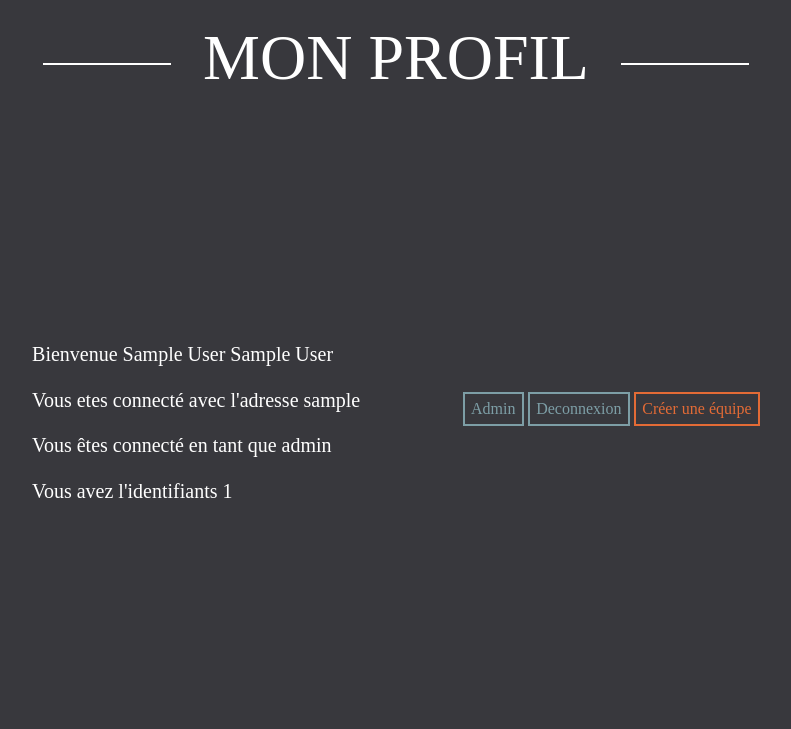
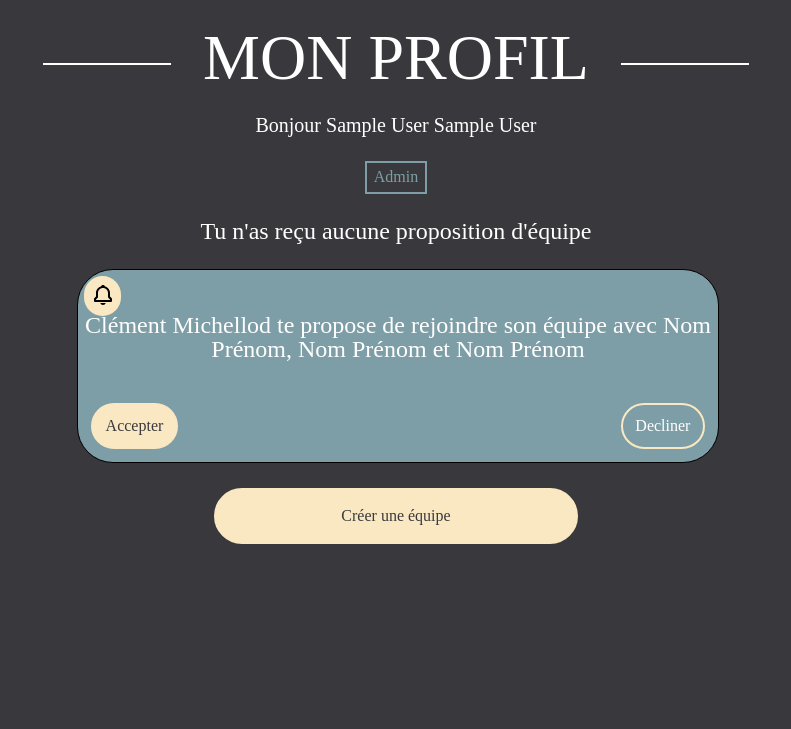
Before and after one commit to Klaimand22/rallye_video, a PHP site: page /session-bienvenue.php in a window 1280 px wide. Shown: the part 57-786 px from the top of the page, without its empty margins (244-1035 px from the left). Run offline with PHP 8.4, Linux system fonts and the light colour scheme; the visitor is signed in with stand-in values (Sample User, id 1); some libraries are stand-ins or nearby versions.

Commit message:
FRONT : page profil, card team

```diff
--- a/css/global.css
+++ b/css/global.css
@@ -118,3 +118,96 @@
   font-weight: 500;
   margin: 0.5vw;
 }
+
+.center {
+  text-align: center;
+}
+
+.button-main {
+  padding: 18px 125px 18px 125px;
+  background-color: #FAE8C2;
+  color: #39393E;
+  border: 0.2vw solid #FAE8C2;
+  border-radius: 36px;
+  font-family: Gotham;
+  font-weight: 500;
+}
+
+.button-main:hover {
+  transition: all 0.1s ease-in-out;
+  background-color: transparent;
+  color: #FFFFFF;
+}
+
+.button-main-variant {
+  padding: 18px 125px 18px 125px;
+  background-color: transparent;
+  color: #FFFFFF;
+  border: 0.2vw solid #FAE8C2;
+  border-radius: 36px;
+  font-family: Gotham;
+  font-weight: 500;
+}
+
+.button-main-variant:hover {
+  transition: all 0.1s ease-in-out;
+  background-color: #FAE8C2;
+  color: #39393E;
+}
+
+.center-div {
+  margin-top: 2vw;
+  display: flex;
+  justify-content: center;
+}
+
+.team-card {
+  height: 15vw;
+  background-color: #7D9EA6;
+  width: 50%;
+  transform: translateX(50%);
+  border: solid 1px;
+  border-radius: 36px;
+  display: flex;
+  flex-direction: column;
+}
+
+.card-icon {
+  position: absolute;
+  left: 0.5vw;
+  top: 0.5vw;
+  background-color: #FAE8C2;
+  padding: 0.5vw;
+  border-radius: 36px;
+}
+
+.card-text {
+  display: flex;
+  width: 100%;
+  height: 70%;
+  align-items: center;
+  justify-content: center;
+  font-family: 'Gotham';
+  font-weight: 500;
+  color: #FFFFFF;
+  font-size: 24px;
+  text-align: center;
+}
+
+.card-buttons {
+  display: flex;
+  justify-content: space-between;
+  margin: 0 1vw 1vw 1vw;
+
+}
+
+.btn-card {
+  padding: 1vw;
+}
+
+.noprop {
+  color: #FFFFFF;
+  font-family: 'Gotham';
+  font-weight: 500;
+  font-size: 24px;
+}
--- a/session-bienvenue.php
+++ b/session-bienvenue.php
@@ -19,24 +19,40 @@
     <?php include("./components/header.php")
     ?>
     <h1>Mon profil</h1>
-    <main>
+    <div class="center">
+        <h2>Bonjour <?= $_SESSION["prenom"] ?> <?= $_SESSION["nom"] ?></h2>
+    </div>
+    <div>
+    <div class="center-div">
+        <?php if($role == "admin") {
+            echo "<a id=deconnexion href='admin.php'>Admin</a>";
+        } ?>
+    </div>
 
-        <div>
+    <!-- Si l'utilisateur à aucune proposition = -->
+    <div class="center-div noprop">
+        <p>Tu n'as reçu aucune proposition d'équipe</p>
+    </div>
 
-            <h2>Bienvenue <?= $_SESSION["prenom"] ?> <?= $_SESSION["nom"] ?></h2>
-            <h2> Vous etes connecté avec l'adresse <?= $login ?></h2>
-            <h2>Vous êtes connecté en tant que <?= $role ?></h2>
-            <h2> Vous avez l'identifiants <?= $_SESSION["iduser"] ?></h2>
+
+    <!-- Sinon = -->
+    <div class="center-div team-card">
+        <div class="card-icon">
+            <svg xmlns="http://www.w3.org/2000/svg" width="24" height="24" viewBox="0 0 24 24" style="fill: rgba(0, 0, 0, 1);transform: ;msFilter:;"><path d="M19 13.586V10c0-3.217-2.185-5.927-5.145-6.742C13.562 2.52 12.846 2 12 2s-1.562.52-1.855 1.258C7.185 4.074 5 6.783 5 10v3.586l-1.707 1.707A.996.996 0 0 0 3 16v2a1 1 0 0 0 1 1h16a1 1 0 0 0 1-1v-2a.996.996 0 0 0-.293-.707L19 13.586zM19 17H5v-.586l1.707-1.707A.996.996 0 0 0 7 14v-4c0-2.757 2.243-5 5-5s5 2.243 5 5v4c0 .266.105.52.293.707L19 16.414V17zm-7 5a2.98 2.98 0 0 0 2.818-2H9.182A2.98 2.98 0 0 0 12 22z"></path></svg>
         </div>
-        <div>
-
-            <?php if($role == "admin") {
-                echo "<a id=deconnexion href='admin.php'>Admin</a>";
-            } ?>
-            <a id=deconnexion href="#" onclick="deconnexion()">Deconnexion</a>
-            <a id=create-team href="create-team.php">Créer une équipe</a>
+        <div class="card-text">
+            <p>Clément Michellod te propose de rejoindre son équipe avec Nom Prénom, Nom Prénom et Nom Prénom</p>
         </div>
-    </main>
+        <div class="card-buttons">
+            <a href="" class="button-main btn-card">Accepter</a>
+            <a href="" class="button-main-variant btn-card">Decliner</a>
+        </div>
+    </div>
+    </div>
+    <!-- Si aucune équipe = -->
+    <div class="center-div">
+            <a href="create-team.php" class="button-main">Créer une équipe</a>
+        </div>
 </body>
 
 </html>
```
